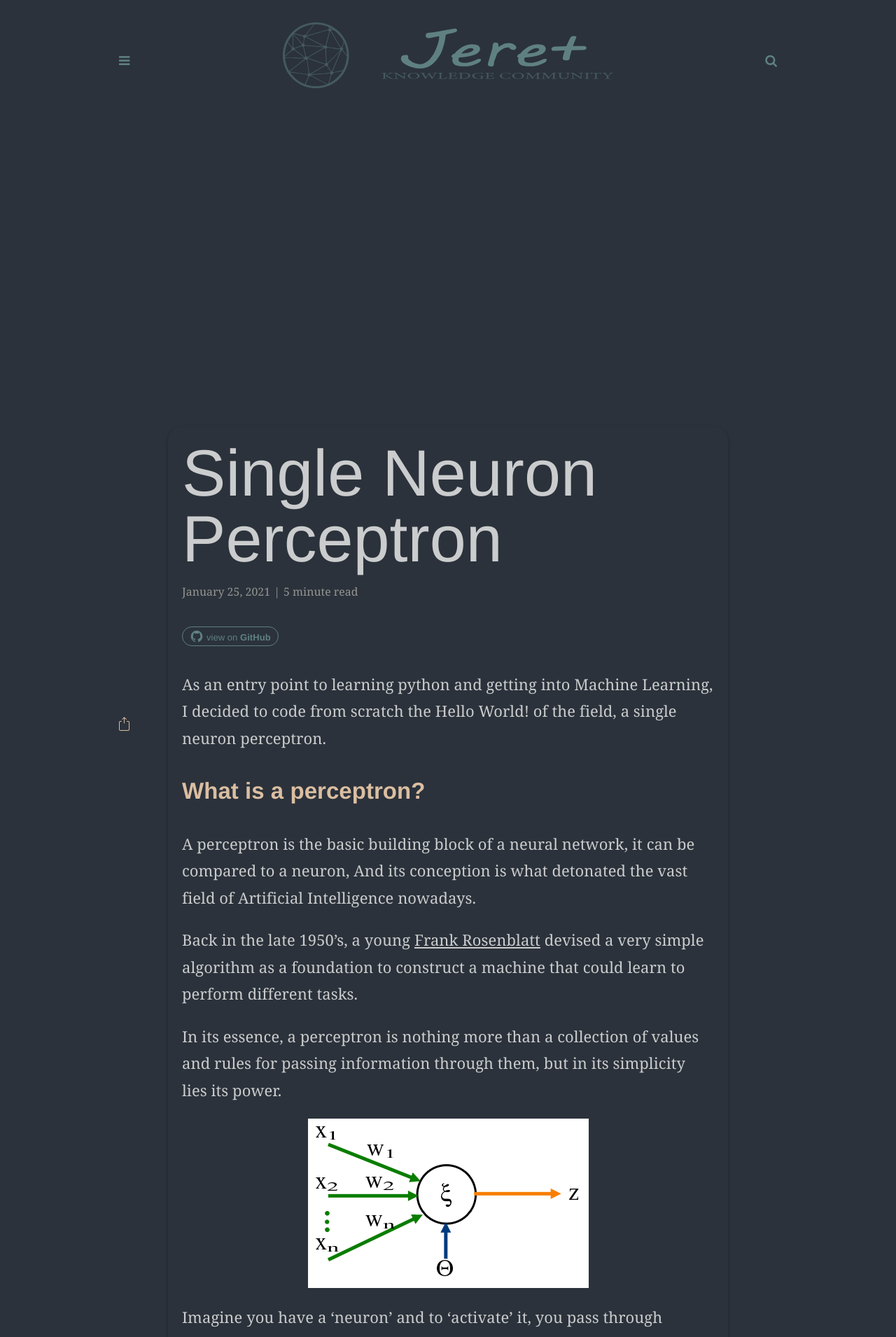
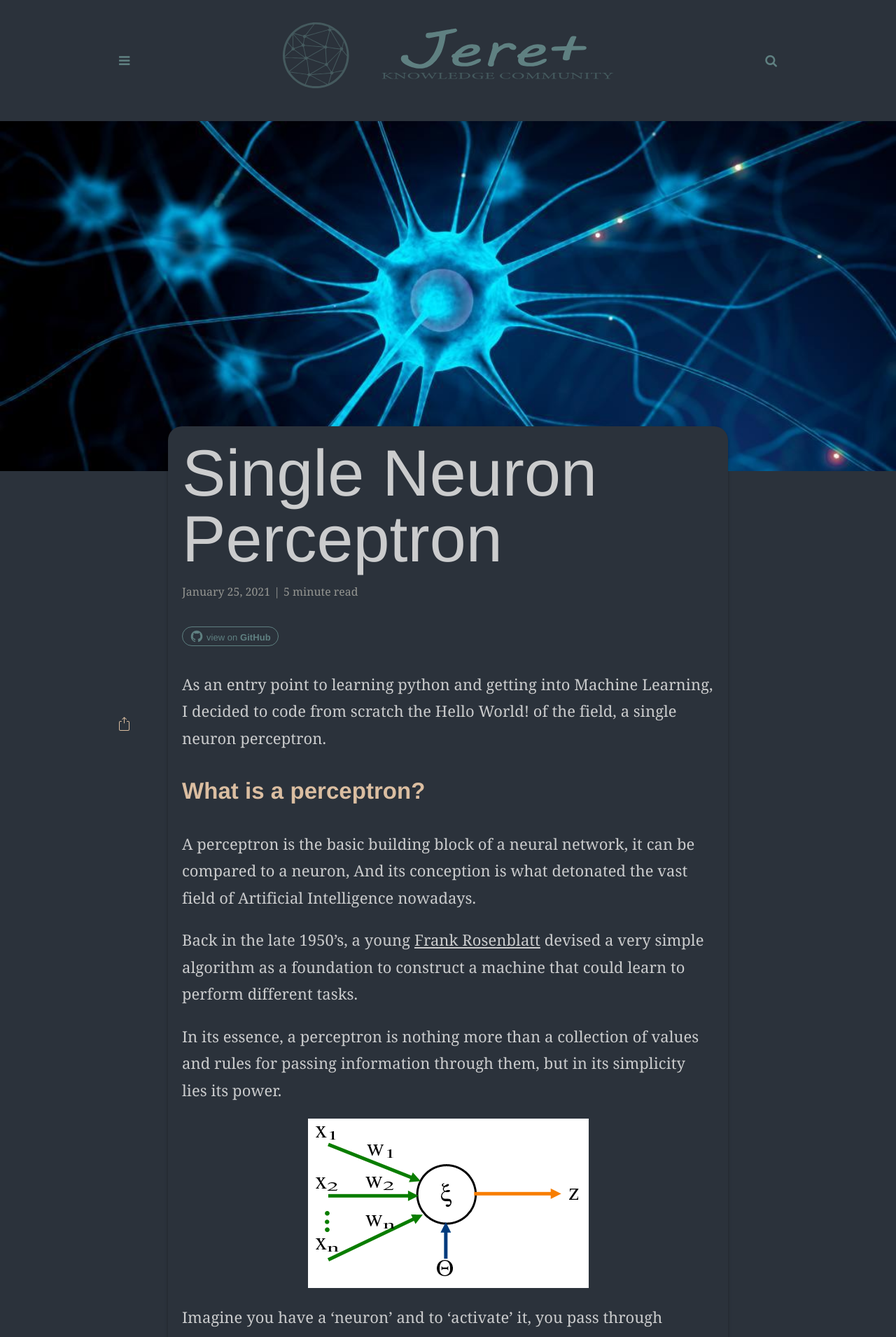
Before and after one commit to JeremiahXu/jeremiahxu.github.io, a Jekyll site: the page built from _posts/2021-01-25-single-neuron-perceptron.markdown, in a window 1280 px wide. Shown: the top 1910 px of the page at 70% size. Built offline with Jekyll 4.4.1, drawn with Linux system fonts in a browser that asks for light colours; some web fonts are replaced; formulas are drawn with MathJax 3.

Commit message:
修复图片地址

```diff
--- a/_posts/2021-01-25-single-neuron-perceptron.markdown
+++ b/_posts/2021-01-25-single-neuron-perceptron.markdown
@@ -5,7 +5,7 @@ show_date: true
 title:  Single Neuron Perceptron
 date:   2021-01-25 13:32:20 -0600
 description: Single neuron perceptron that classifies elements learning quite quickly.
-img: assets/img/posts/20210125/Perceptron.jpg
+img: posts/20210125/Perceptron.jpg
 tags: [machine learning, coding, neural networks]
 author: Armando Maynez
 github:  amaynez/Perceptron/
```
Also changed, not shown: _posts/2022-08-14-ubuntu下 安装docker-ce.md (+1 -1 lines), assets/img/posts/20220814/Snipaste_2022-08-16_13-59-49.png (added).
